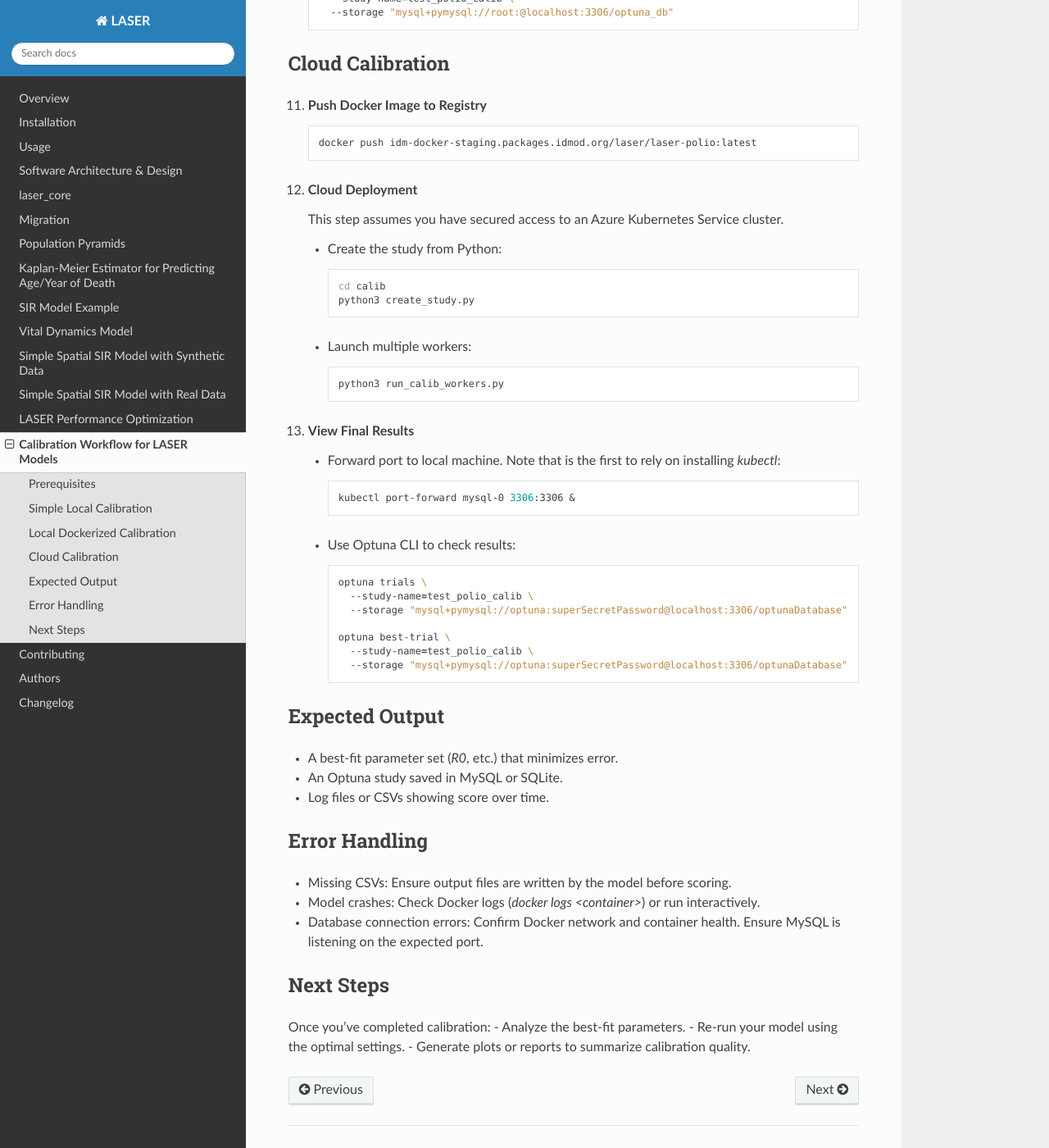
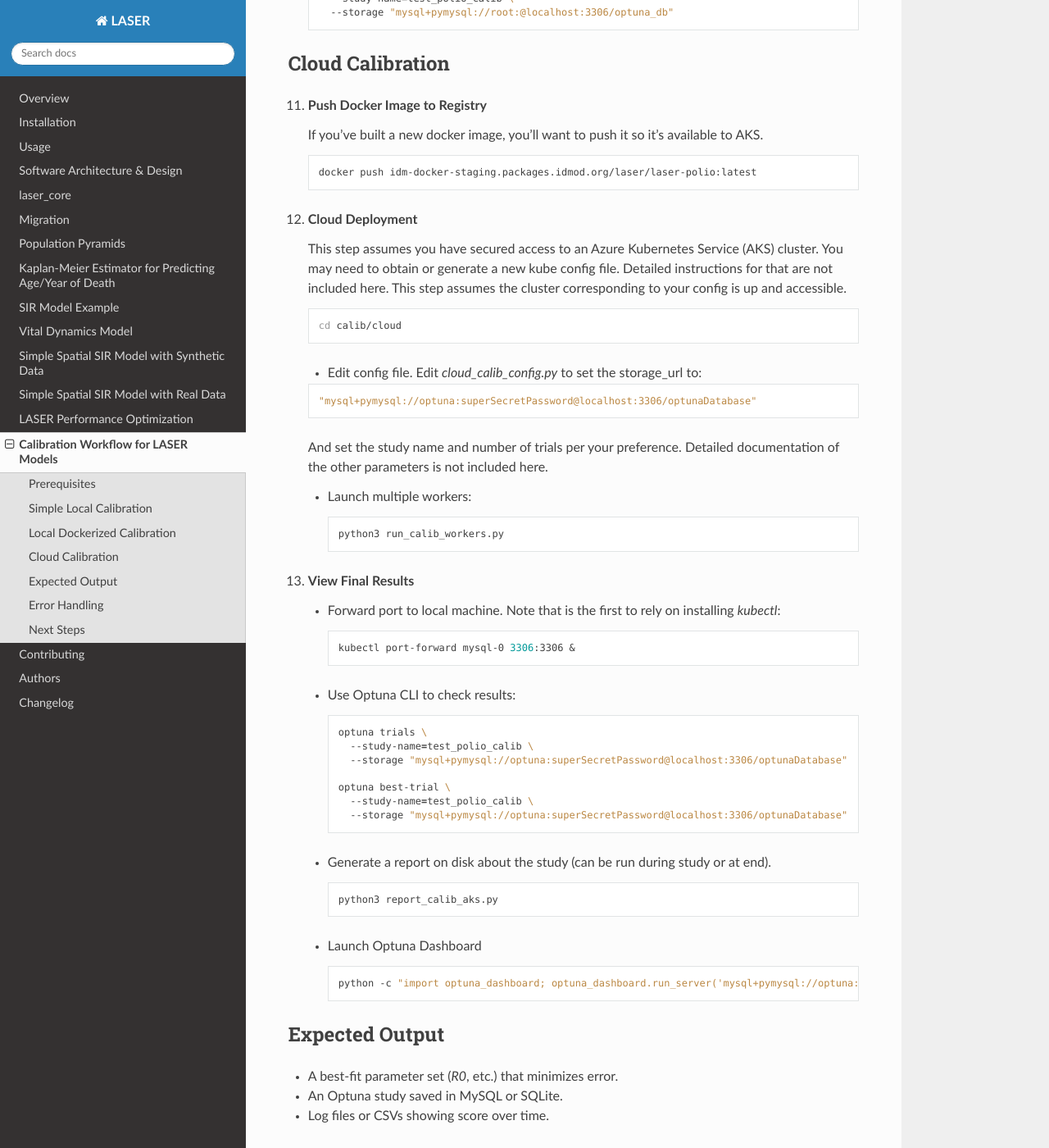
Before and after one commit to InstituteforDiseaseModeling/laser, a Sphinx documentation site: the page built from docs/calibration.rst, in a window 1280 px wide and 1400 px high, scrolled down 2696 px. Shown: the whole window at 82% size. Built offline with Sphinx 7.4.7 and the Read the Docs theme 3.1.0, drawn with Linux system fonts in a browser that asks for light colours.

Commit message:
Updated calibration cloud instructions to reflect latest laser-polio/main.

```diff
--- a/docs/calibration.rst
+++ b/docs/calibration.rst
@@ -141,20 +141,28 @@ Cloud Calibration
 
 11. **Push Docker Image to Registry**
 
+    If you've built a new docker image, you'll want to push it so it's available to AKS.
+
     .. code-block:: shell
 
         docker push idm-docker-staging.packages.idmod.org/laser/laser-polio:latest
 
 12. **Cloud Deployment**
 
-    This step assumes you have secured access to an Azure Kubernetes Service cluster.
+    This step assumes you have secured access to an Azure Kubernetes Service (AKS) cluster. You may need to obtain or generate a new kube config file. Detailed instructions for that are not included here. This step assumes the cluster
+    corresponding to your config is up and accessible.
 
-    - Create the study from Python:
+    .. code-block:: shell
 
-      .. code-block:: shell
+       cd calib/cloud
 
-          cd calib
-          python3 create_study.py
+    - Edit config file. Edit `cloud_calib_config.py` to set the storage_url to:
+
+    .. code-block:: python
+
+        "mysql+pymysql://optuna:superSecretPassword@localhost:3306/optunaDatabase"
+
+    And set the study name and number of trials per your preference. Detailed documentation of the other parameters is not included here.
 
     - Launch multiple workers:
 
@@ -182,6 +190,19 @@ Cloud Calibration
             --study-name=test_polio_calib \
             --storage "mysql+pymysql://optuna:superSecretPassword@localhost:3306/optunaDatabase"
 
+    - Generate a report on disk about the study (can be run during study or at end).
+
+      .. code-block:: shell
+
+          python3 report_calib_aks.py
+
+    - Launch Optuna Dashboard
+
+      .. code-block:: shell
+
+          python -c "import optuna_dashboard; optuna_dashboard.run_server('mysql+pymysql://optuna:superSecretPassword@127.0.0.1:3306/optunaDatabase')"
+
+
 Expected Output
 ---------------
 - A best-fit parameter set (`R0`, etc.) that minimizes error.
```
